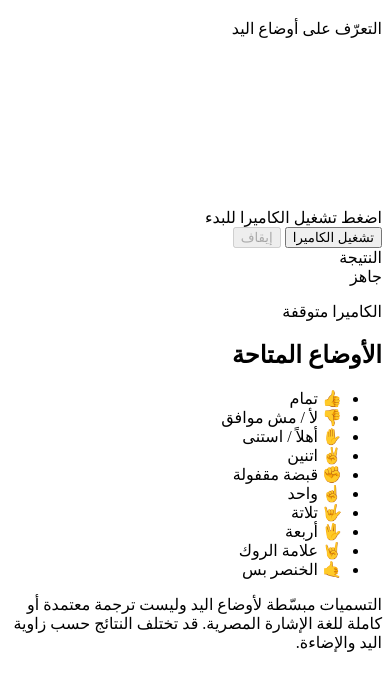
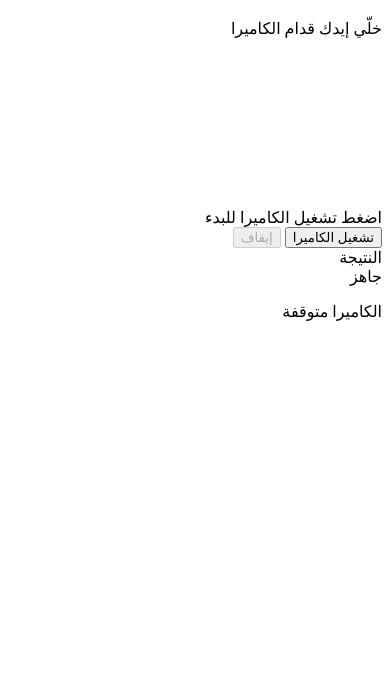
Before and after one commit to Ghost7448/SignBridge, a website with bundled scripts: page mobile/index.html in a window 390 px wide. Shown: the part 87-778 px from the top of the page. Built offline with nearby package versions, Linux system fonts and the light colour scheme.

Commit message:
Simplify mobile interface and remove gesture list disclaimer

```diff
--- a/mobile/index.html
+++ b/mobile/index.html
@@ -4,7 +4,7 @@
   <meta charset="utf-8">
   <meta name="viewport" content="width=device-width,initial-scale=1,viewport-fit=cover">
   <meta name="theme-color" content="#0b1020">
-  <meta name="description" content="SignBridge - التعرّف على أوضاع اليد">
+  <meta name="description" content="SignBridge">
   <link rel="manifest" href="./manifest.webmanifest">
   <link rel="stylesheet" href="./style.css">
   <title>SignBridge</title>
@@ -13,7 +13,7 @@
   <main class="app">
     <header class="top">
       <div class="brand-mark" aria-hidden="true">S</div>
-      <div><h1>SignBridge</h1><p>التعرّف على أوضاع اليد</p></div>
+      <div><h1>SignBridge</h1><p>خلّي إيدك قدام الكاميرا</p></div>
     </header>
     <section class="camera-card">
       <div class="camera-wrap">
@@ -31,15 +31,6 @@
       <div id="result" class="result">جاهز</div>
       <p id="status" class="status">الكاميرا متوقفة</p>
     </section>
-    <section class="list-card">
-      <h2>الأوضاع المتاحة</h2>
-      <ul>
-        <li>👍 تمام</li><li>👎 لأ / مش موافق</li><li>✋ أهلاً / استنى</li>
-        <li>✌️ اتنين</li><li>✊ قبضة مقفولة</li><li>☝️ واحد</li>
-        <li>🤟 تلاتة</li><li>🖖 أربعة</li><li>🤘 علامة الروك</li><li>🤙 الخنصر بس</li>
-      </ul>
-    </section>
-    <footer>التسميات مبسّطة لأوضاع اليد وليست ترجمة معتمدة أو كاملة للغة الإشارة المصرية. قد تختلف النتائج حسب زاوية اليد والإضاءة.</footer>
   </main>
   <script type="module" src="./app.js"></script>
 </body>
```
